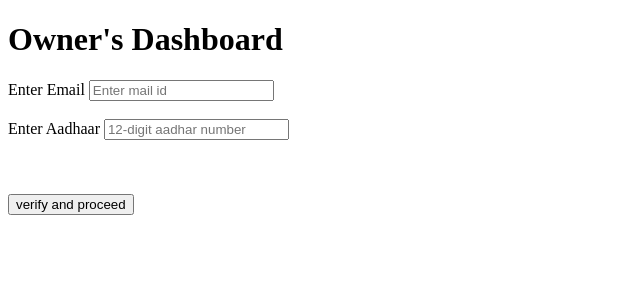
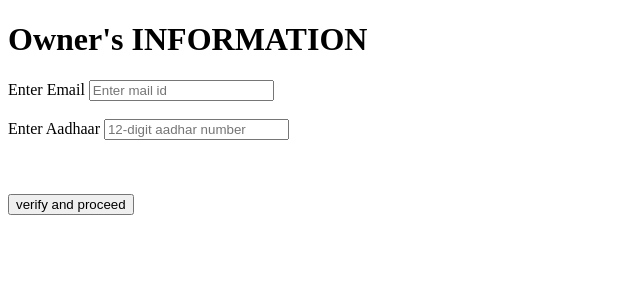
Before and after one commit to RishabhBhatt01/roommate.in, a React (Vite) app in the folder Frontend/: page /owner in a window 1280 px wide. Shown: the top 300 px of the page, without its empty margins (0-640 px from the left). Built offline with nearby package versions, Linux system fonts and the light colour scheme.

Commit message:
owner form updated for compulsory submission

```diff
--- a/Frontend/src/components/Owner.jsx
+++ b/Frontend/src/components/Owner.jsx
@@ -26,7 +26,6 @@ const Owner = () =>{
   }catch(error){
     if(error.response){
       alert(error.response.data.error || "Something went wrong");
-      navigate("/home");
     }
     setSubmitting(false)
     console.log("error",error);
@@ -36,12 +35,8 @@ const Owner = () =>{
 
   return(
     <>
-    <h1>Owner's Dashboard</h1>
+    <h1>Owner's INFORMATION</h1>
     <form onSubmit={handleSubmit}>
-
-
-
-
       <label htmlFor="ownerEmail">Enter Email </label>
       <input
       type="email"
@@ -50,6 +45,7 @@ const Owner = () =>{
       name="ownerEmail"
       value={ownerEmail}
       onChange={(e) => setOwnerEmail(e.target.value)}
+      required
       />
       <br /><br />
 
@@ -60,6 +56,7 @@ const Owner = () =>{
       id="ownerAadhaar"
       name="ownerAadhaar"
       value={ownerAadhaar}
+
       onChange={(e) => setOwnerAadhaar(e.target.value)}
       />
       <br /><br />
```
